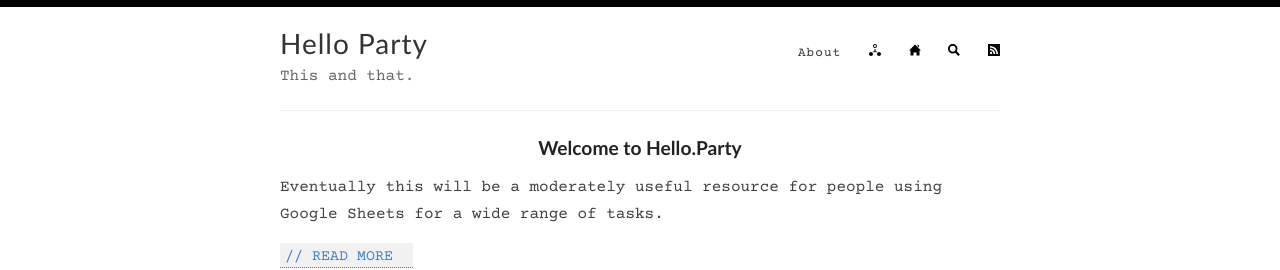
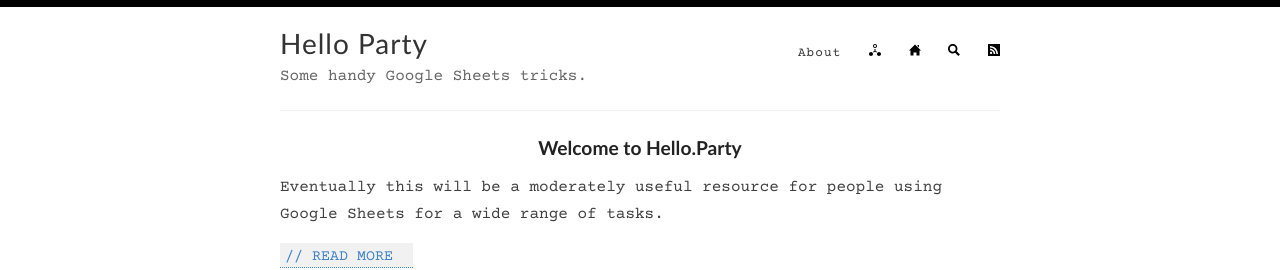
Before and after one commit to hello-party/hello-party-old.github.io, a Jekyll site: the page built from index.html, in a window 1280 px wide. Shown: the top 270 px of the page. Built offline with Jekyll 4.4.1, drawn with Linux system fonts in a browser that asks for light colours; the list of posts is cut into pages by our own code.

Commit message:
Update _config.yml

```diff
--- a/_config.yml
+++ b/_config.yml
@@ -9,7 +9,7 @@
 author: SW
 
 # Short bio or description (displayed in the header)
-description: This and that.
+description: Some handy Google Sheets tricks.
 
 # URL of your avatar or profile pic (you could use your GitHub profile pic)
 avatar: /images/logo.png
```
